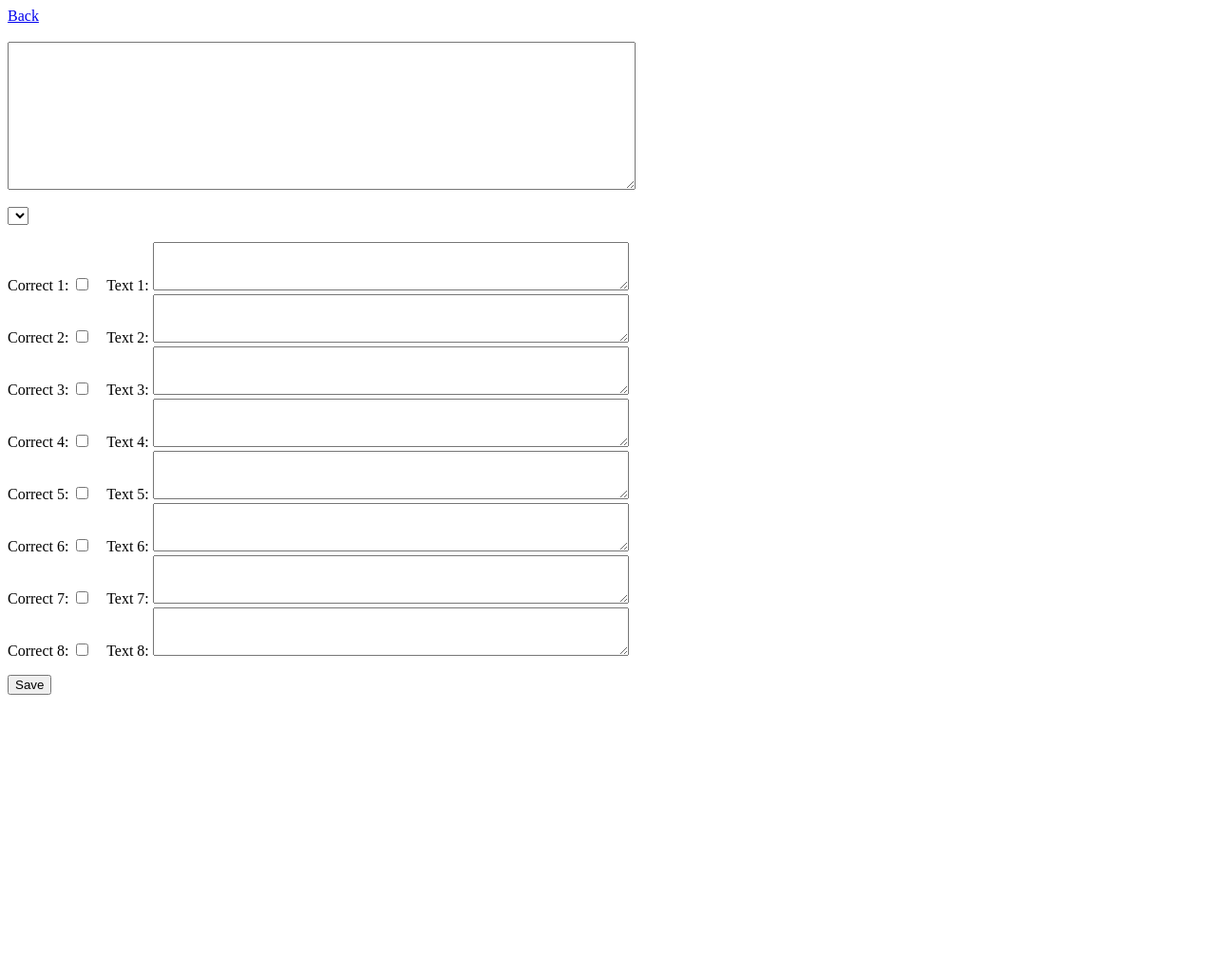
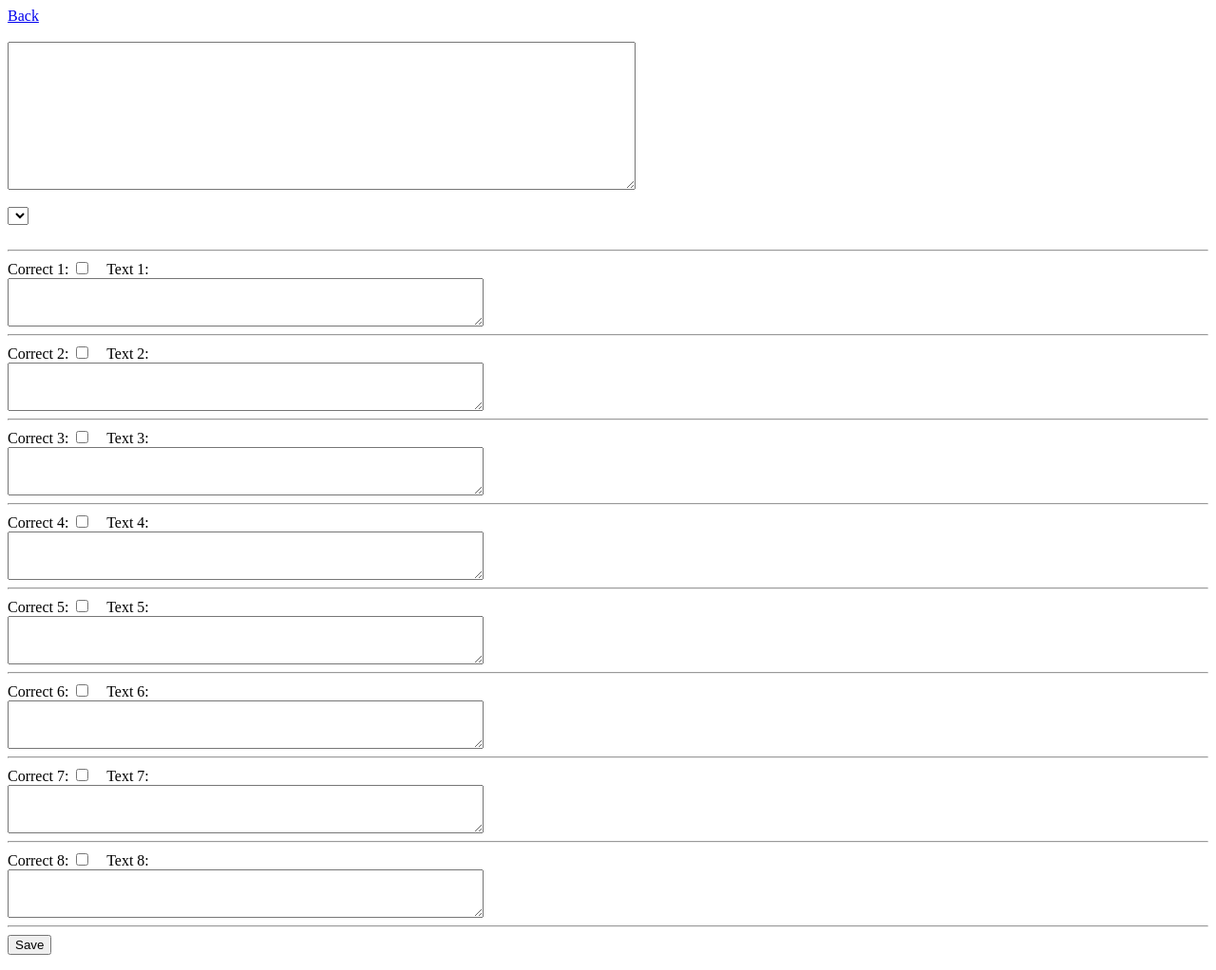
Before and after one commit to XethalKhan/quiz, a website: page static/insert.html in a window 1280 px wide. Shown: the whole page at 95% size. Before the commit the page ends 800 px from the top, so only its background shows below. Drawn offline with Linux system fonts and the light colour scheme; no server answers.

Commit message:
v0.0.7 changed static files location
Changed folder from witch static files are served, so output and source directories can access it.

```diff
--- a/package.json
+++ b/package.json
@@ -5,7 +5,9 @@
   "main": "index.js",
   "scripts": {
     "tsc": "tsc",
+    "loadtest": "loadtest",
     "compile": "tsc && node out/index.js ",
+    "stresstest": "loadtest -n 1000 -c 10 http://localhost:3000/question",
     "test": "echo \"Error: no test specified\" && exit 1",
     "start": "node out/index.js",
     "dev": "nodemon -e ts --exec \"npm run compile\""
@@ -19,6 +21,7 @@
   "devDependencies": {
     "@types/express": "^4.17.2",
     "@types/mysql": "^2.15.8",
+    "loadtest": "^4.1.0",
     "nodemon": "^2.0.2",
     "typescript": "^3.7.5"
   }
--- a/src/routes/index.ts
+++ b/src/routes/index.ts
@@ -7,7 +7,7 @@ import * as test from './test';
 
 export function routes(app: Application){
 
-	app.use("/", express.static('src/public'));
+	app.use("/", express.static('static'));
 
 	question.routes(app);
 	category.routes(app);
--- a/src/public/insert.html
+++ b/static/insert.html
@@ -75,14 +75,31 @@
 		<form>
 			<textarea id="q" cols="80" rows="10"></textarea><br/><br/>
 			<select id="cat"></select><br/><br/>
-			Correct 1: <input type="checkbox" id="cor1"/>&nbsp;&nbsp;&nbsp; Text 1: <textarea id="ans1" cols="60" rows="3"></textarea><br/>
-			Correct 2: <input type="checkbox" id="cor2"/>&nbsp;&nbsp;&nbsp; Text 2: <textarea id="ans2" cols="60" rows="3"></textarea><br/>
-			Correct 3: <input type="checkbox" id="cor3"/>&nbsp;&nbsp;&nbsp; Text 3: <textarea id="ans3" cols="60" rows="3"></textarea><br/>
-			Correct 4: <input type="checkbox" id="cor4"/>&nbsp;&nbsp;&nbsp; Text 4: <textarea id="ans4" cols="60" rows="3"></textarea><br/>
-			Correct 5: <input type="checkbox" id="cor5"/>&nbsp;&nbsp;&nbsp; Text 5: <textarea id="ans5" cols="60" rows="3"></textarea><br/>
-			Correct 6: <input type="checkbox" id="cor6"/>&nbsp;&nbsp;&nbsp; Text 6: <textarea id="ans6" cols="60" rows="3"></textarea><br/>
-			Correct 7: <input type="checkbox" id="cor7"/>&nbsp;&nbsp;&nbsp; Text 7: <textarea id="ans7" cols="60" rows="3"></textarea><br/>
-			Correct 8: <input type="checkbox" id="cor8"/>&nbsp;&nbsp;&nbsp; Text 8: <textarea id="ans8" cols="60" rows="3"></textarea><br/>
+			<hr/>
+			<span>Correct 1: <input type="checkbox" id="cor1"/>&nbsp;&nbsp;&nbsp; Text 1: <br/>
+			<textarea id="ans1" cols="60" rows="3"></textarea><br/>
+			<hr/>
+			Correct 2: <input type="checkbox" id="cor2"/>&nbsp;&nbsp;&nbsp; Text 2: <br/>
+			<textarea id="ans2" cols="60" rows="3"></textarea><br/>
+			<hr/>
+			Correct 3: <input type="checkbox" id="cor3"/>&nbsp;&nbsp;&nbsp; Text 3: <br/>
+			<textarea id="ans3" cols="60" rows="3"></textarea><br/>
+			<hr/>
+			Correct 4: <input type="checkbox" id="cor4"/>&nbsp;&nbsp;&nbsp; Text 4: <br/>
+			<textarea id="ans4" cols="60" rows="3"></textarea><br/>
+			<hr/>
+			Correct 5: <input type="checkbox" id="cor5"/>&nbsp;&nbsp;&nbsp; Text 5: <br/>
+			<textarea id="ans5" cols="60" rows="3"></textarea><br/>
+			<hr/>
+			Correct 6: <input type="checkbox" id="cor6"/>&nbsp;&nbsp;&nbsp; Text 6: <br/>
+			<textarea id="ans6" cols="60" rows="3"></textarea><br/>
+			<hr/>
+			Correct 7: <input type="checkbox" id="cor7"/>&nbsp;&nbsp;&nbsp; Text 7: <br/>
+			<textarea id="ans7" cols="60" rows="3"></textarea><br/>
+			<hr/>
+			Correct 8: <input type="checkbox" id="cor8"/>&nbsp;&nbsp;&nbsp; Text 8: <br/>
+			<textarea id="ans8" cols="60" rows="3"></textarea><br/>
+			<hr/>
 		</form>
 		<button onClick="createQuestion()">Save</button>
 	</body>
```
Also changed, not shown: static/index.html (renamed from src/public/index.html, +3 -1 lines), 1 other file.
